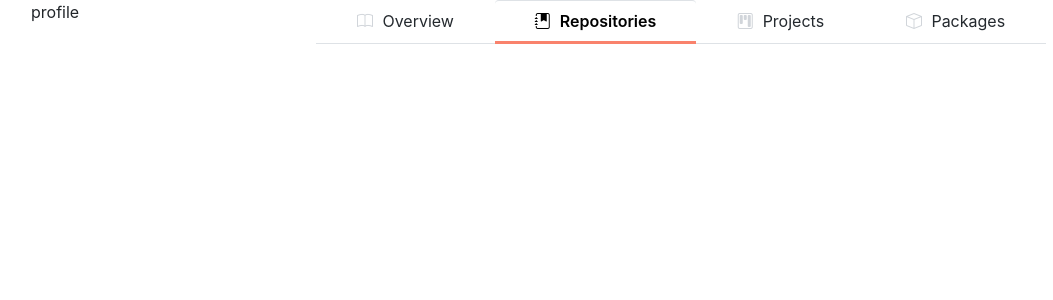
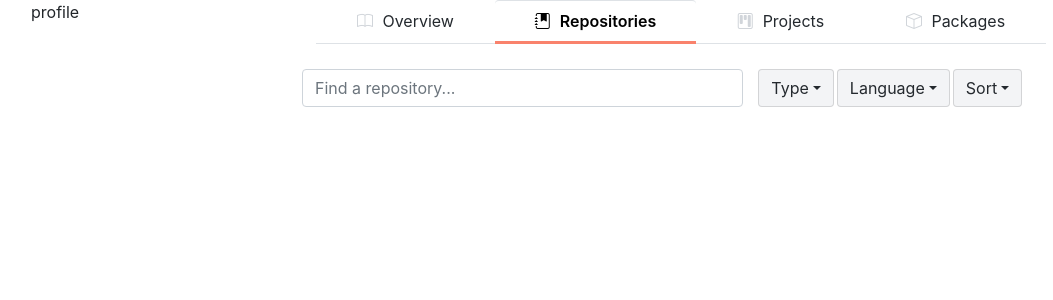
Before and after one commit to mirelaekic/mvst, a React (Create React App) app: page / in a window 1280 px wide. Shown: the top 300 px of the page, without its empty margins (54-1107 px from the left). Built offline with nearby package versions, Linux system fonts and the light colour scheme.

Commit message:
searchbar css
searchbar and dropdown with styling

```diff
--- a/src/App.js
+++ b/src/App.js
@@ -1,5 +1,6 @@
 import 'bootstrap/dist/css/bootstrap.min.css';
 import { Col, Container, Row } from 'react-bootstrap';
+import SearchBar from './components/SearchBar';
 import Tab from './components/Tab';
 
 function App() {
@@ -10,6 +11,7 @@ function App() {
         <Col lg={3}>profile</Col>
         <Col lg={8}>
           <Tab />
+          <SearchBar />
         </Col>
       </Row>
       </Container>
--- /dev/null
+++ b/src/components/SearchBar.jsx
@@ -0,0 +1,33 @@
+import React from "react";
+import { Col, DropdownButton, FormControl, Row } from "react-bootstrap";
+import "../styles/SearchBar.css";
+
+export default function SearchBar() {
+  return (
+    <Row className="mt-4">
+    <Col lg={7} className="search-column">
+        <FormControl
+          type="text"
+          placeholder="Find a repository..."
+          className="mr-sm-2"
+        />
+    </Col>
+    <Col lg={4} className="dropdown-column">
+      <div className="filter-dropdowns">
+        <DropdownButton
+          title="Type"
+          id="dropdown-menu-align-right"
+        ></DropdownButton>
+        <DropdownButton
+          title="Language"
+          id="dropdown-menu-align-right"
+        ></DropdownButton>
+        <DropdownButton
+          title="Sort"
+          id="dropdown-menu-align-right"
+        ></DropdownButton>
+      </div>
+    </Col>
+    </Row>
+  );
+}
--- /dev/null
+++ b/src/styles/SearchBar.css
@@ -0,0 +1,42 @@
+.filter-dropdowns{
+    display:flex;
+}
+.filter-dropdowns .dropdown{
+    margin-left: 3px;
+}
+.dropdown button {
+    background-color: #fafbfc;
+    color: #24292e;
+    border-color: #1b1f2326;
+
+}
+.dropdown button:hover{
+    background-color: #f3f4f6 ;
+    border-color: #1b1f2326;
+    transition-duration: .1s;
+    color: #24292e;
+}
+.show>.btn-primary.dropdown-toggle:focus{
+    box-shadow: none;
+}
+.dropdown-toggle{
+    background-color: #f3f4f6 !important;
+    border-color: #1b1f2326 !important;
+    color: #24292e !important;
+}
+.show.dropdown:focus-visible{
+    outline-color: white !important;
+}
+.btn-primary:focus{
+    background-color: #f3f4f6 ;
+    border-color: #1b1f2326;
+    color: #24292e;
+    box-shadow: none;
+}
+.search-column{
+    padding: 1px !important;
+}
+.dropdown-column{
+    margin-left: 10px;
+    padding:1px !important;
+}
```
